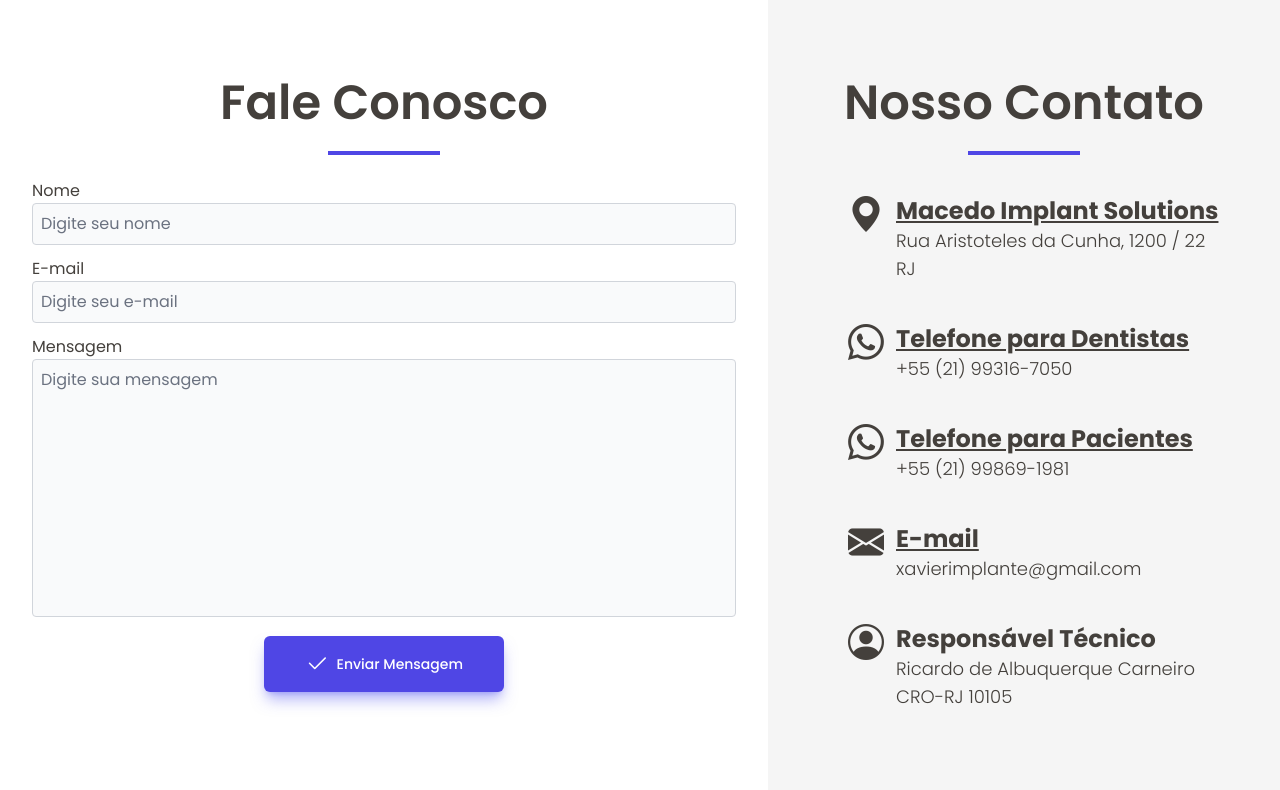
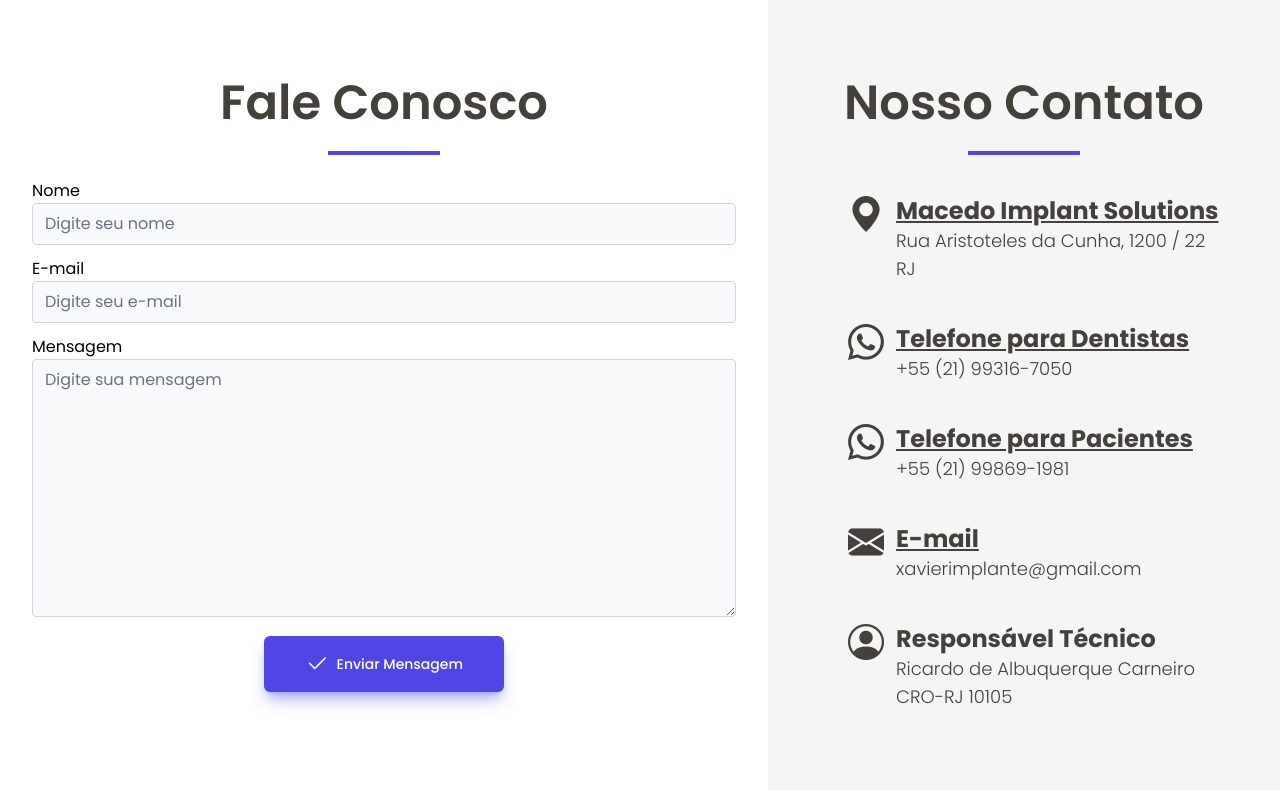
Before and after one commit to RenanMatias/macedo-implant-solutions, a Django app: page / in a window 1280 px wide. Shown: the part 1981-2771 px from the top of the page. Run offline with Django 4.2, Linux system fonts and the light colour scheme.

Commit message:
add django form on Home

```diff
--- /dev/null
+++ b/apps/home/forms.py
@@ -0,0 +1,27 @@
+from django import forms
+
+from utils.django_forms import add_placeholder
+
+
+class HomeForm(forms.Form):
+
+    def __init__(self, *args, **kwargs):
+        super().__init__(*args, **kwargs)
+        add_placeholder(self.fields['name'], 'Digite seu nome')
+        add_placeholder(self.fields['email'], 'Digite seu e-mail')
+        add_placeholder(self.fields['message'], 'Digite sua mensagem')
+
+    name = forms.CharField(
+        label='Nome',
+        max_length=100,
+        required=True
+    )
+    email = forms.EmailField(
+        label='E-mail',
+        required=True
+    )
+    message = forms.CharField(
+        label='Mensagem',
+        required=True,
+        widget=forms.Textarea
+    )
--- a/apps/home/templates/home/home.html
+++ b/apps/home/templates/home/home.html
@@ -99,15 +99,26 @@
               <div class="h-1 w-28 bg-indigo-600"></div>
             </div>
             <div class="container mx-auto px-8">
-              <form action="submit" class="text-stone-700">
-                <label for="name">Nome</label><br />
-                <input type="text" name="name" id="name" class="w-full rounded border border-gray-300 bg-gray-50 p-2 transition focus:outline-none focus:ring-2 focus:ring-indigo-600 focus:ring-opacity-50" placeholder="Digite seu nome" /><br />
+                {% if messages %}
+                    {% for message in messages %}
+                        <div class="{{ message.tags }}">
+                            {{ message }}
+                        </div>
+                    {% endfor %}
+                {% endif %}
+              <form action="submit" class="form-content">
+                {% csrf_token %}
+                <!-- Name -->
+                <label for="{{ form.name.id_for_label }}">{{ form.name.label }}</label><br />
+                {{ form.name }}
+                <!-- Email -->
                 <div class="my-3">
-                  <label for="mail">E-mail</label><br />
-                  <input type="email" name="mail" id="mail" class="w-full rounded border border-gray-300 bg-gray-50 p-2 transition focus:outline-none focus:ring-2 focus:ring-indigo-600 focus:ring-opacity-50" placeholder="Digite seu e-mail" /><br />
+                    <label for="{{ form.email.id_for_label }}">{{ form.email.label }}</label><br />
+                    {{ form.email }}
                 </div>
-                <label for="message">Mensagem</label><br />
-                <textarea name="message" id="message" cols="30" rows="10" class="w-full resize-none rounded border border-gray-300 bg-gray-50 p-2 transition focus:outline-none focus:ring-2 focus:ring-indigo-600 focus:ring-opacity-50" placeholder="Digite sua mensagem"></textarea>
+                <!-- Message -->
+                <label for="{{ form.message.id_for_label }}">{{ form.message.label }}</label><br />
+                {{ form.message }}
                 <div class="flex justify-center">
                   <button type="reset" class="w-60 h-14 mt-3 rounded-md bg-indigo-600 hover:bg-indigo-800 text-sm font-medium leading-10 text-white shadow-lg shadow-indigo-500/50">
                     <span class="bi bi-check2 text-2xl inline-block align-middle mr-1"></span> Enviar Mensagem
--- a/apps/home/views/site.py
+++ b/apps/home/views/site.py
@@ -1,5 +1,8 @@
-from django.views.generic.base import TemplateView
+from django.views.generic.edit import FormView
+
+from apps.home.forms import HomeForm
 
 
-class HomeView(TemplateView):
+class HomeView(FormView):
     template_name = 'home/home.html'
+    form_class = HomeForm
--- a/apps/login/templates/login/login.html
+++ b/apps/login/templates/login/login.html
@@ -18,7 +18,7 @@
             </div>
             {% if messages %}
                 {% for message in messages %}
-                    <div class="message {{ message.tags }}">
+                    <div class="{{ message.tags }}">
                         {{ message }}
                     </div>
                 {% endfor %}
--- a/theme/static/tailwind/css/dist/styles.css
+++ b/theme/static/tailwind/css/dist/styles.css
@@ -1339,12 +1339,30 @@ select {
 
 .form-content input {
   width: 100%;
-  border-radius: 4px;
-  background-color: white;
-  font-style: normal;
+  border-radius: 0.25rem;
+  --tw-border-opacity: 1;
+  border-color: rgb(209 213 219 / var(--tw-border-opacity));
+  --tw-bg-opacity: 1;
+  background-color: rgb(249 250 251 / var(--tw-bg-opacity));
+  font-size: 1rem;
+  line-height: 1.5rem;
   font-weight: 400;
-  font-size: 16px;
-  line-height: 24px;
+  --tw-text-opacity: 1;
+  color: rgb(68 64 60 / var(--tw-text-opacity));
+}
+
+.form-content textarea {
+  width: 100%;
+  border-radius: 0.25rem;
+  --tw-border-opacity: 1;
+  border-color: rgb(209 213 219 / var(--tw-border-opacity));
+  --tw-bg-opacity: 1;
+  background-color: rgb(249 250 251 / var(--tw-bg-opacity));
+  font-size: 1rem;
+  line-height: 1.5rem;
+  font-weight: 400;
+  --tw-text-opacity: 1;
+  color: rgb(68 64 60 / var(--tw-text-opacity));
 }
 
 .message .message-debug {
```
Also changed, not shown: tests/home/test_home_view.py (+7 -2 lines), theme/static_src/src/styles.css (+6 -7 lines).
